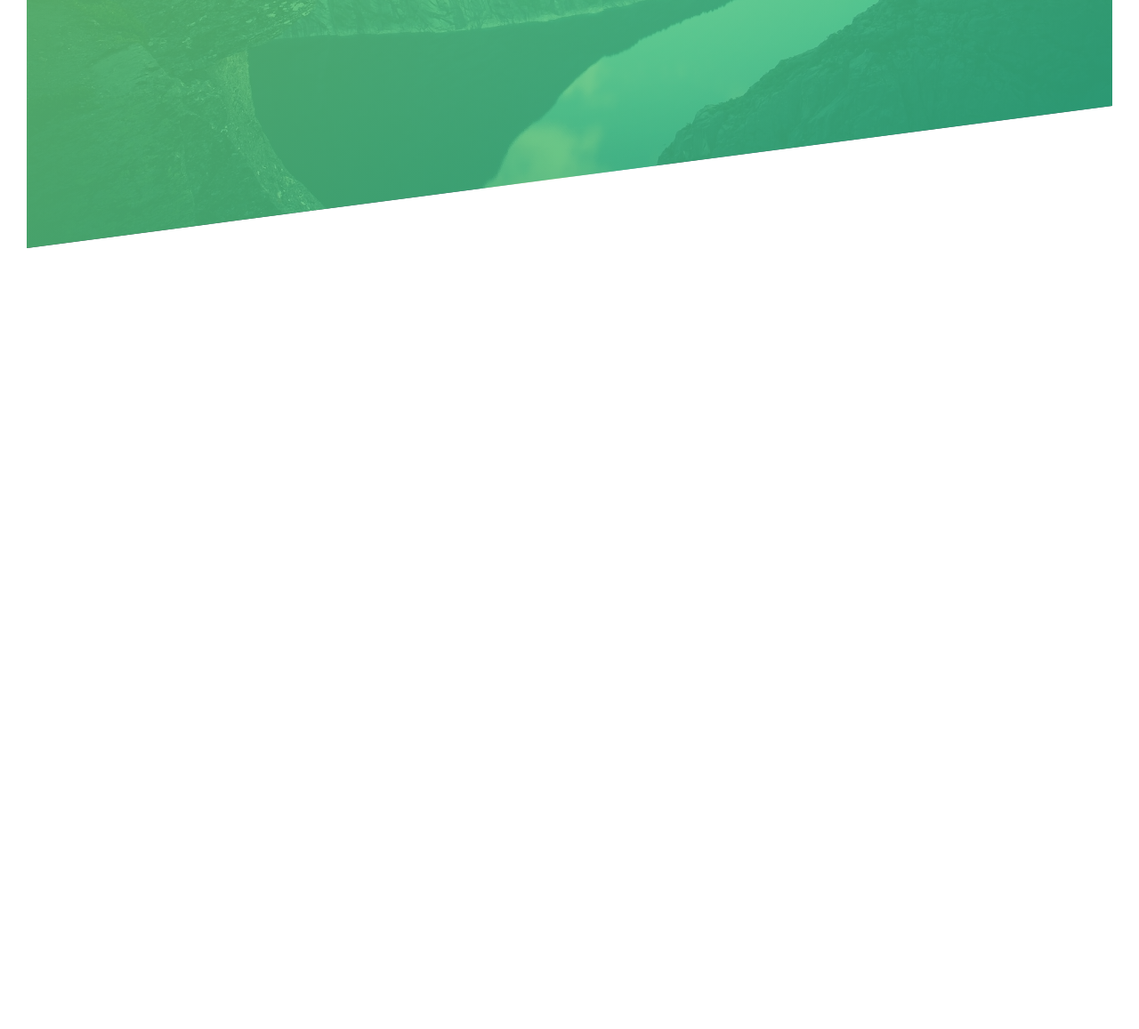
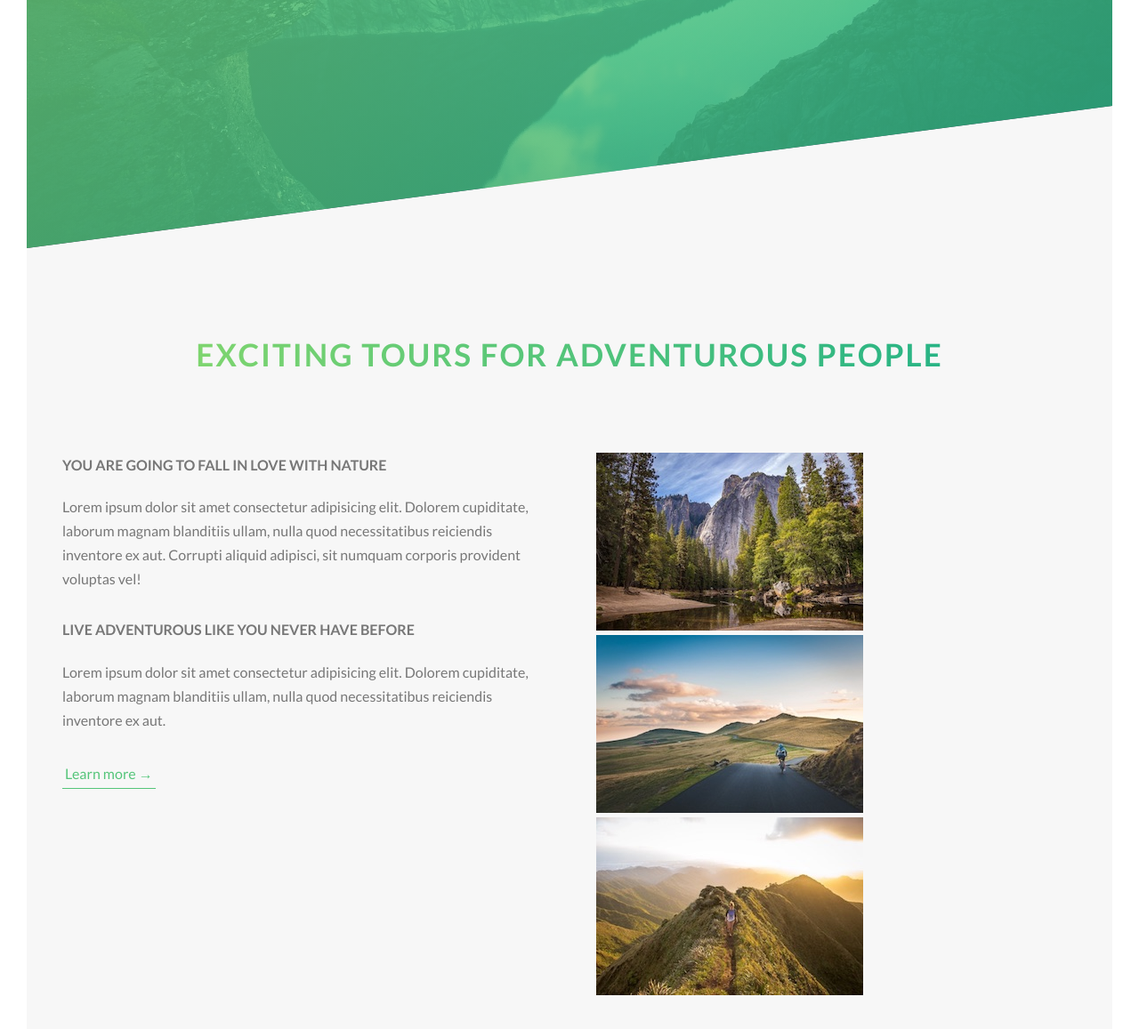
Before and after one commit to Jankyz/Natours, a website: page index.html in a window 1280 px wide. Shown: the part 511-1668 px from the top of the page at 89% size. Before the commit the page ends 820 px from the top, so only its background shows below. Drawn offline with Linux system fonts and the light colour scheme.

Commit message:
some changes in index

```diff
--- a/index.html
+++ b/index.html
@@ -32,8 +32,42 @@
    </header>
 
    <main>
-      <section>
+      <section class="section-about">
+         <div class="u-center-text u-margin-bottom-big">
+            <h2 class="heading-secondary">
+               Exciting tours for adventurous people
+            </h2>
+         </div>
 
+         <div class="row">
+            <div class="col-1-of-2">
+               <h3 class="heading-tertiary u-margin-bottom-small">
+                  You are going to fall in love with nature
+               </h3>
+               <p class="paragraph">
+                  Lorem ipsum dolor sit amet consectetur adipisicing elit. Dolorem cupiditate, laborum magnam blanditiis
+                  ullam, nulla quod necessitatibus reiciendis inventore ex aut. Corrupti aliquid adipisci, sit numquam
+                  corporis provident voluptas vel!
+               </p>
+
+               <h3 class="heading-tertiary u-margin-bottom-small">
+                  Live adventurous like you never have before
+               </h3>
+               <p class="paragraph">
+                  Lorem ipsum dolor sit amet consectetur adipisicing elit. Dolorem cupiditate, laborum magnam blanditiis
+                  ullam, nulla quod necessitatibus reiciendis inventore ex aut.
+               </p>
+
+               <a href="#" class="btn-text">Learn more &rarr;</a>
+            </div>
+            <div class="col-1-of-2">
+               <div class="composition">
+                  <img src="img/nat-1.jpg" alt="photo 1" class="composition__photo composition__photo--p1">
+                  <img src="img/nat-2.jpg" alt="photo 2" class="composition__photo composition__photo--p1">
+                  <img src="img/nat-3.jpg" alt="photo 3" class="composition__photo composition__photo--p1">
+               </div>
+            </div>
+         </div>
       </section>
    </main>
    <!--
```
